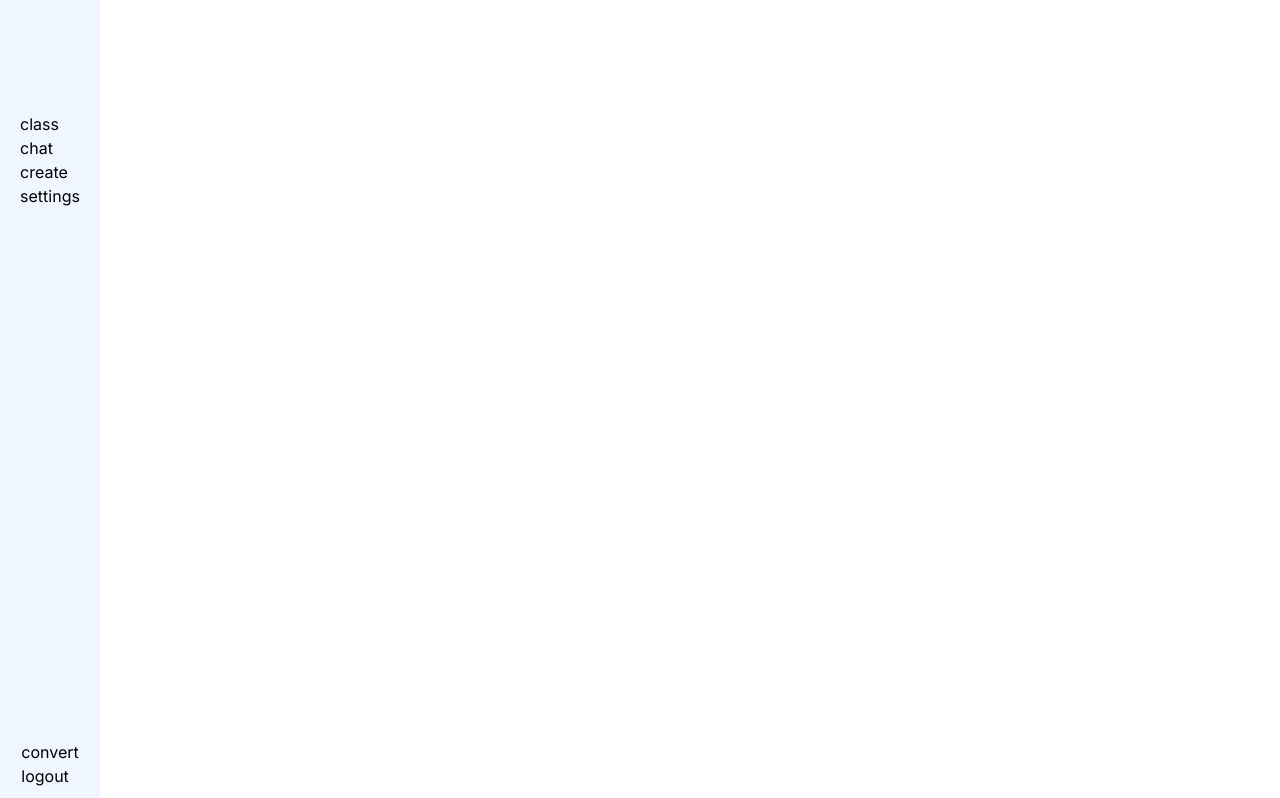
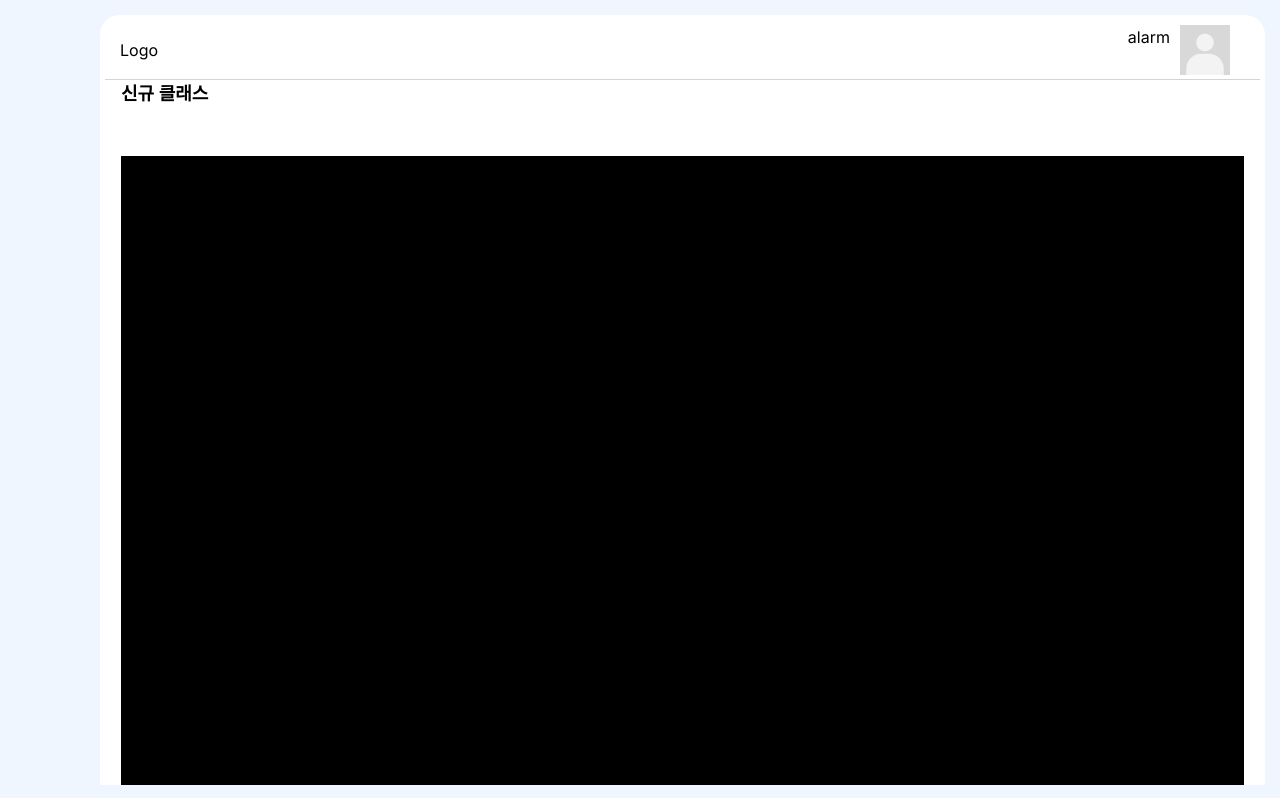
Before and after one commit to ClassRoom-Project/ClassRoom-Project, a Next.js app: page / in a window 1280 px wide. Shown: the top 798 px of the page. Built offline with nearby package versions, Linux system fonts and the light colour scheme.

Commit message:
merge:get code

```diff
--- a/src/components/common/BorderLayout.tsx
+++ b/src/components/common/BorderLayout.tsx
@@ -3,18 +3,15 @@ import React, { PropsWithChildren } from 'react';
 const BorderLayout = ({ children }: PropsWithChildren) => {
   return (
     <>
-      <div className="fixed p-3 top-0 bottom-0 min-h-screen flex flex-col justify-between items-center left-0 w-[100px] bg-[#F0F6FF] z-50">
-        <div className=" mt-[100px]">
-          <div>class</div>
-          <div>chat</div>
-          <div>create</div>
-          <div>settings</div>
-        </div>
-        <div>
-          <div>convert</div>
-          <div>logout</div>
-        </div>
-      </div>
+      <header className="fixed top-0 left-0 right-0 h-[15px] bg-[#F0F6FF] z-50"></header>
+
+      <div className="fixed top-0 bottom-0 min-h-screen right-0 w-[15px] bg-[#F0F6FF] z-50"></div>
+
+      <main className="bg-[#F0F6FF] p-[15px] pl-[100px]">
+        <div className="h-full bg-white rounded-[20px] p-[5px]">{children}</div>
+      </main>
+
+      <footer className="fixed bottom-0 left-0 right-0 h-[15px] bg-[#F0F6FF] z-50"></footer>
     </>
   );
 };
```
